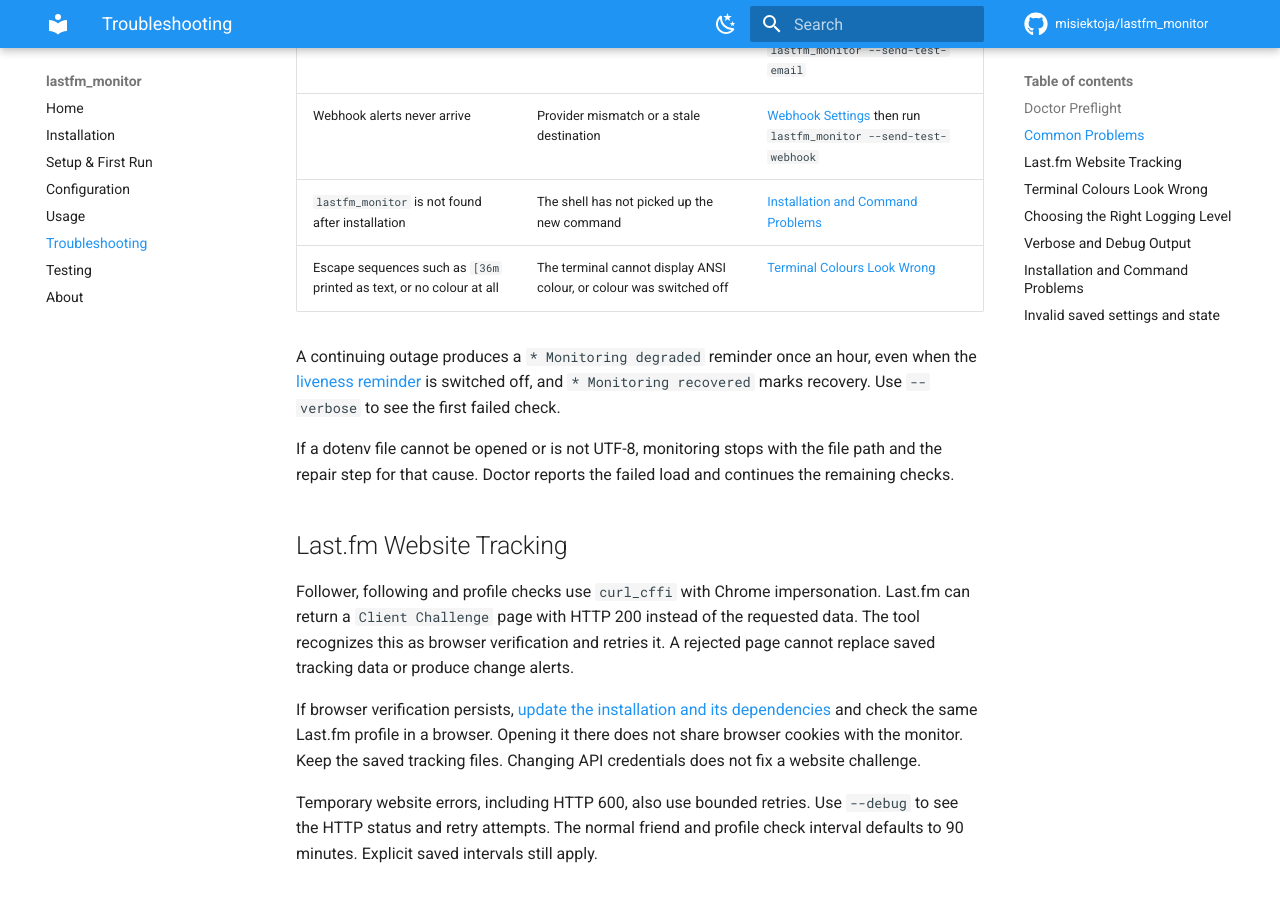
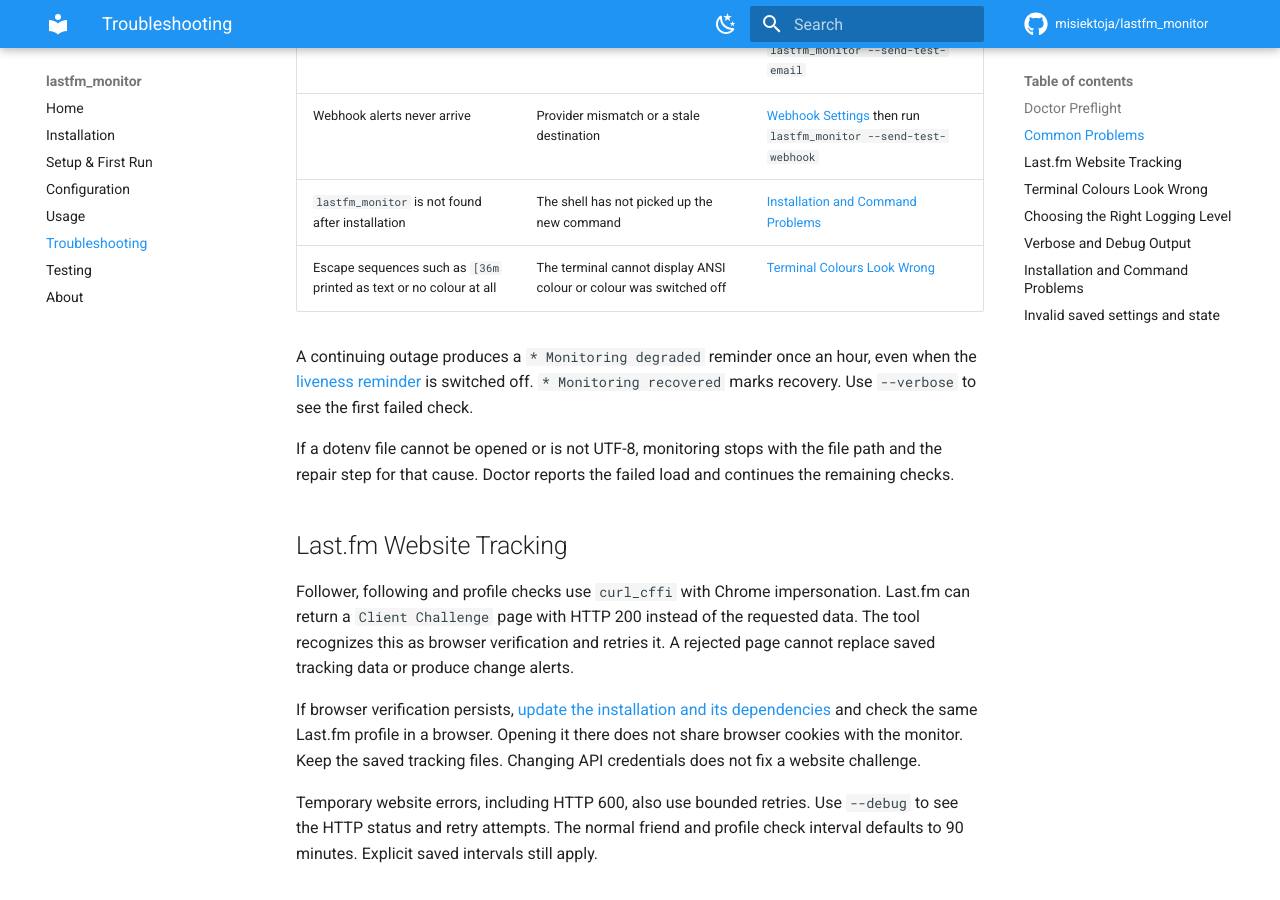
Before and after one commit to misiektoja/lastfm_monitor, an MkDocs documentation site: the page built from docs/troubleshooting.md, in a window 1280 px wide and 900 px high, scrolled down 1731 px. Built offline with MkDocs 1.6.1 and Material for MkDocs 9.7.7, drawn with Linux system fonts in a browser that asks for light colours; comment, search, counter and statistics services are not loaded.

```diff
--- a/docs/troubleshooting.md
+++ b/docs/troubleshooting.md
@@ -51,9 +51,9 @@ Every failure is reported in the same three-part shape: what went wrong, a `To f
 | Emails never arrive | Incomplete SMTP settings | [SMTP Settings](configuration.md#smtp-settings) then run `lastfm_monitor --send-test-email` |
 | Webhook alerts never arrive | Provider mismatch or a stale destination | [Webhook Settings](configuration.md#webhook-settings) then run `lastfm_monitor --send-test-webhook` |
 | `lastfm_monitor` is not found after installation | The shell has not picked up the new command | [Installation and Command Problems](#installation-and-command-problems) |
-| Escape sequences such as `[36m` printed as text, or no colour at all | The terminal cannot display ANSI colour, or colour was switched off | [Terminal Colours Look Wrong](#terminal-colours-look-wrong) |
+| Escape sequences such as `[36m` printed as text or no colour at all | The terminal cannot display ANSI colour or colour was switched off | [Terminal Colours Look Wrong](#terminal-colours-look-wrong) |
 
-A continuing outage produces a `* Monitoring degraded` reminder once an hour, even when the [liveness reminder](usage.md#liveness-reminder) is switched off, and `* Monitoring recovered` marks recovery. Use `--verbose` to see the first failed check.
+A continuing outage produces a `* Monitoring degraded` reminder once an hour, even when the [liveness reminder](usage.md#liveness-reminder) is switched off. `* Monitoring recovered` marks recovery. Use `--verbose` to see the first failed check.
 
 If a dotenv file cannot be opened or is not UTF-8, monitoring stops with the file path and the repair step for that cause. Doctor reports the failed load and continues the remaining checks.
 
```
Also changed, not shown: docs/configuration.md (+1 -1 lines), docs/usage.md (+2 -2 lines).
